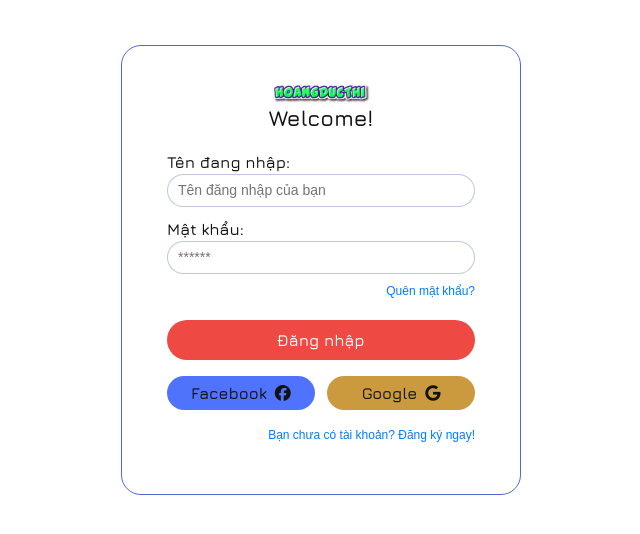
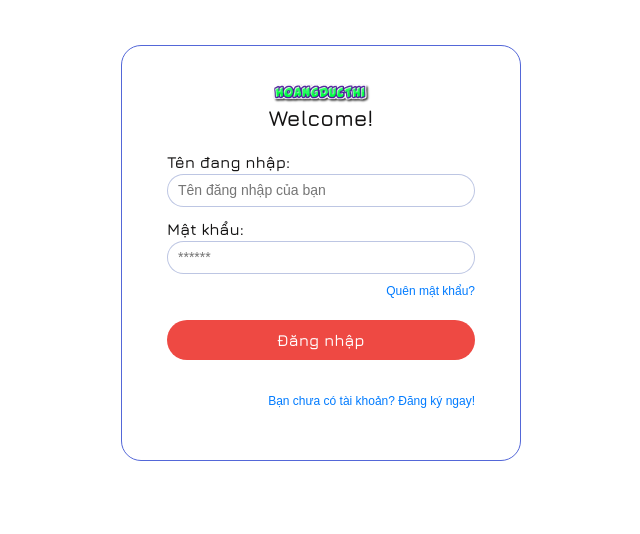
Before and after one commit to ducthi1999/shop_front, a React (Create React App) app: page /login in a window 1280 px wide. Shown: the top 534 px of the page, without its empty margins (319-959 px from the left). Built offline with nearby package versions, Linux system fonts and the light colour scheme; no server answers.

Commit message:
Update login.js

```diff
--- a/src/pages/sign/login.js
+++ b/src/pages/sign/login.js
@@ -122,12 +122,7 @@ const Login = (props) => {
             </button>
           </div>
           <div className='form-auths'>
-            <Link to='/' className='fb'>
-              <span>Facebook</span><i className="fab fa-facebook"></i>
-            </Link>
-            <Link to='/' className='gg'>
-              <span>Google</span><i className="fab fa-google"></i>
-            </Link>
+
           </div>
         </form>
         <Link to='/register' className='link-to-sign-in'>
```
